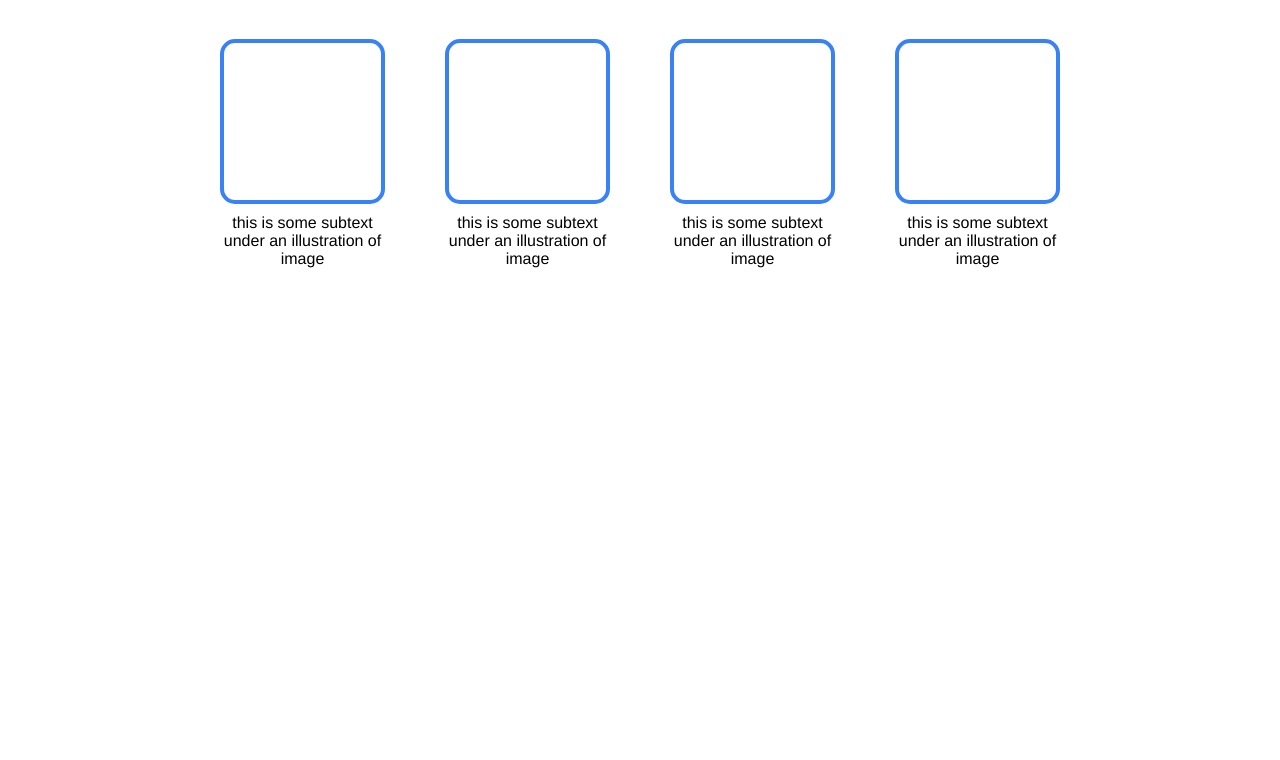
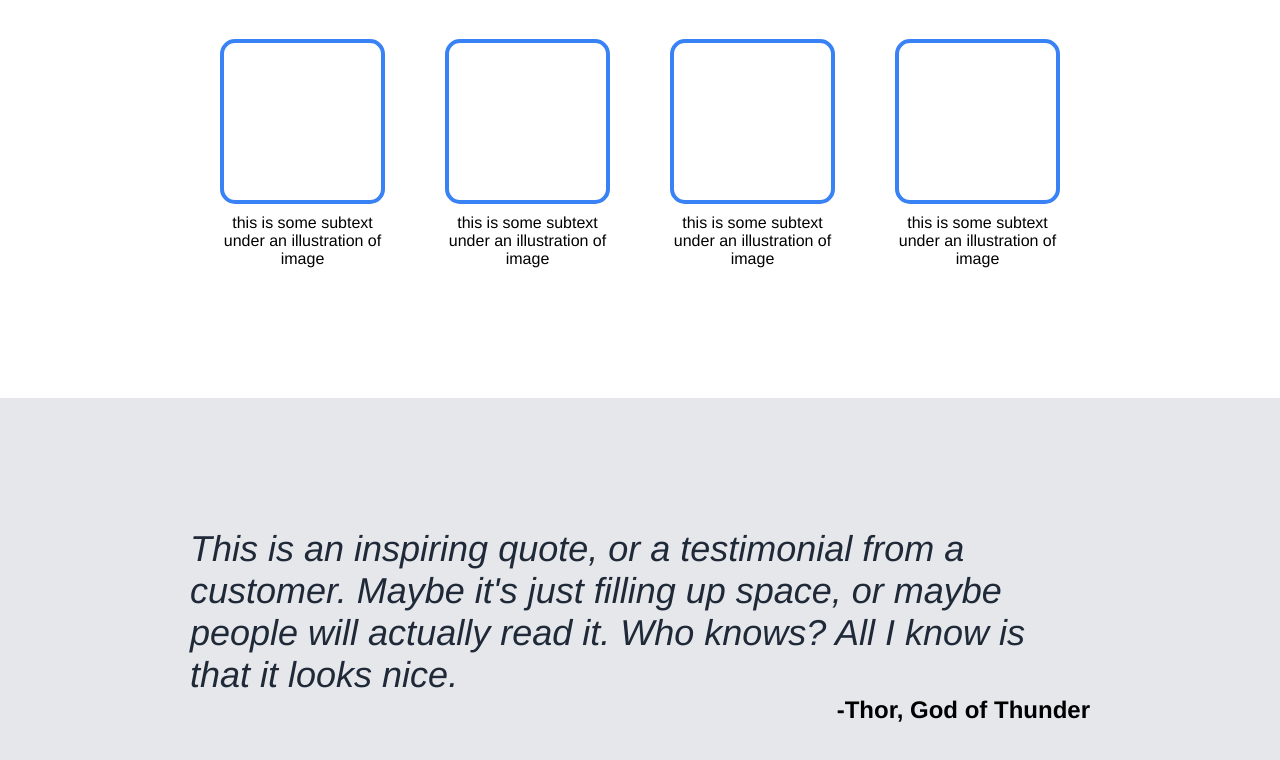
Before and after one commit to OneGoatee/landing-page, a plain HTML site: page index.html in a window 1280 px wide. Shown: the part 644-1404 px from the top of the page. Before the commit the page ends 1042 px from the top, so only its background shows below. Drawn offline with Linux system fonts and the light colour scheme.

Commit message:
Add quote section

```diff
--- a/index.html
+++ b/index.html
@@ -59,5 +59,16 @@
         </div>
       </div>
     </section>
+    <!-- End of Information -->
+
+    <section class="quote">
+      <div class="container">
+        <blockquote class="quote-text">
+          This is an inspiring quote, or a testimonial from a customer. Maybe it's just filling up space, or maybe people will actually read it. Who knows? All I know is that it
+          looks nice.
+        </blockquote>
+        <p class="quote-author">-Thor, God of Thunder</p>
+      </div>
+    </section>
   </body>
 </html>
--- a/style.css
+++ b/style.css
@@ -129,3 +129,31 @@ ul {
 .card-text {
   text-align: center;
 }
+
+.quote {
+  width: 100vw;
+  display: flex;
+  justify-content: center;
+  padding: 130px 0;
+  background-color: #e5e7eb;
+}
+
+.quote .container {
+  width: 900px;
+  display: flex;
+  flex-direction: column;
+}
+
+.quote-text {
+  font-size: 36px;
+  font-weight: lighter;
+  font-style: italic;
+  color: #1f2937;
+}
+
+.quote-author {
+  align-self: flex-end;
+  color: black;
+  font-size: 24px;
+  font-weight: bold;
+}
```
